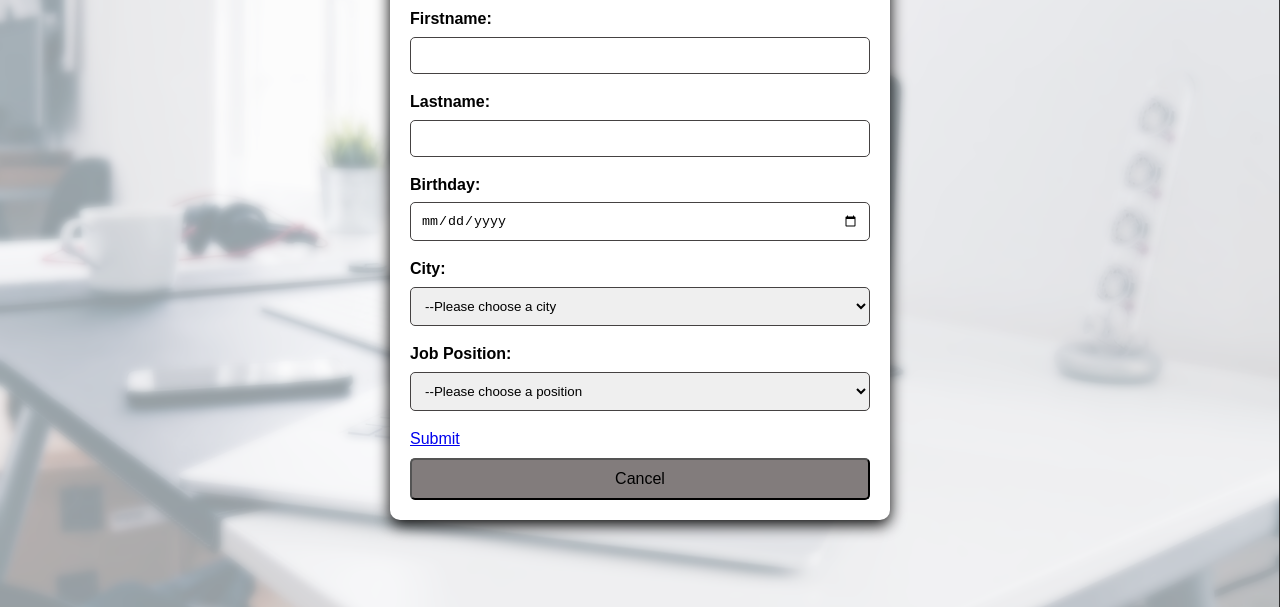
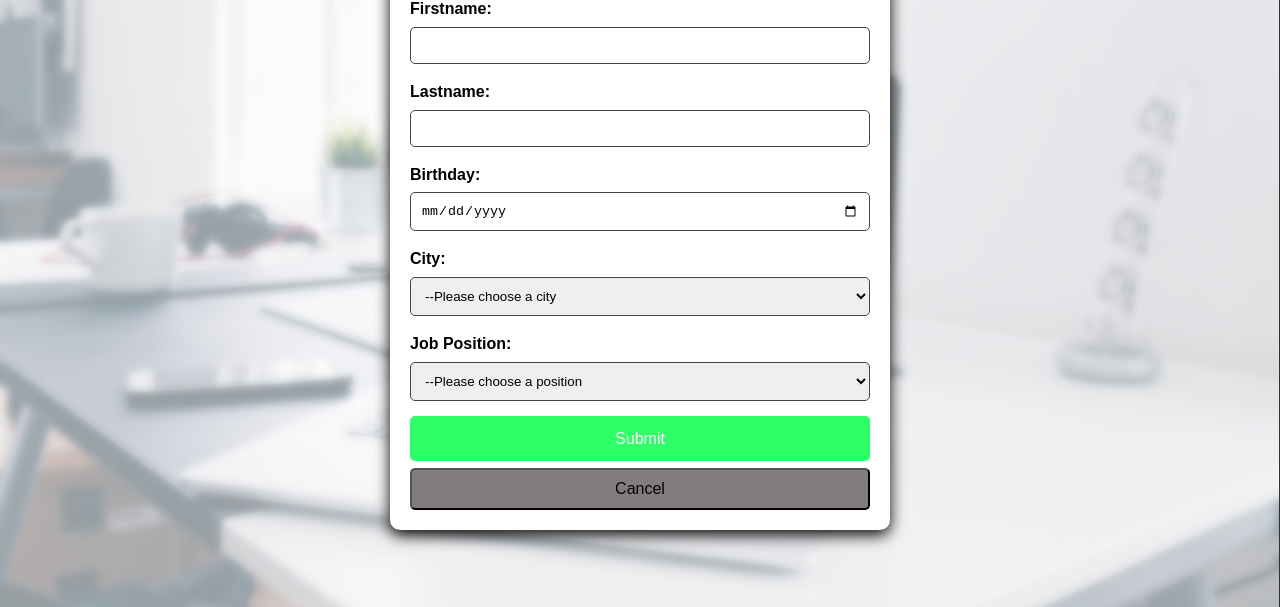
Before and after one commit to umangmehtagit/Registration_system, a plain HTML site: page index.html in a window 1280 px wide. Shown: the part 193-800 px from the top of the page. Drawn offline with Linux system fonts and the light colour scheme.

Commit message:
re-style button

```diff
--- a/style.css
+++ b/style.css
@@ -66,3 +66,16 @@ button {
     margin-top: 7px;
     background-color: #827c7c !important;
 }
+
+#submitLink {
+    display: block;
+    width: 100%;
+    background-color: rgb(47, 255, 102);
+    padding: 10px;
+    border-radius: 5px;
+    cursor: pointer;
+    font-size:16px ;
+    text-align: center;
+    text-decoration: none;
+    color: #fff;
+}
```
